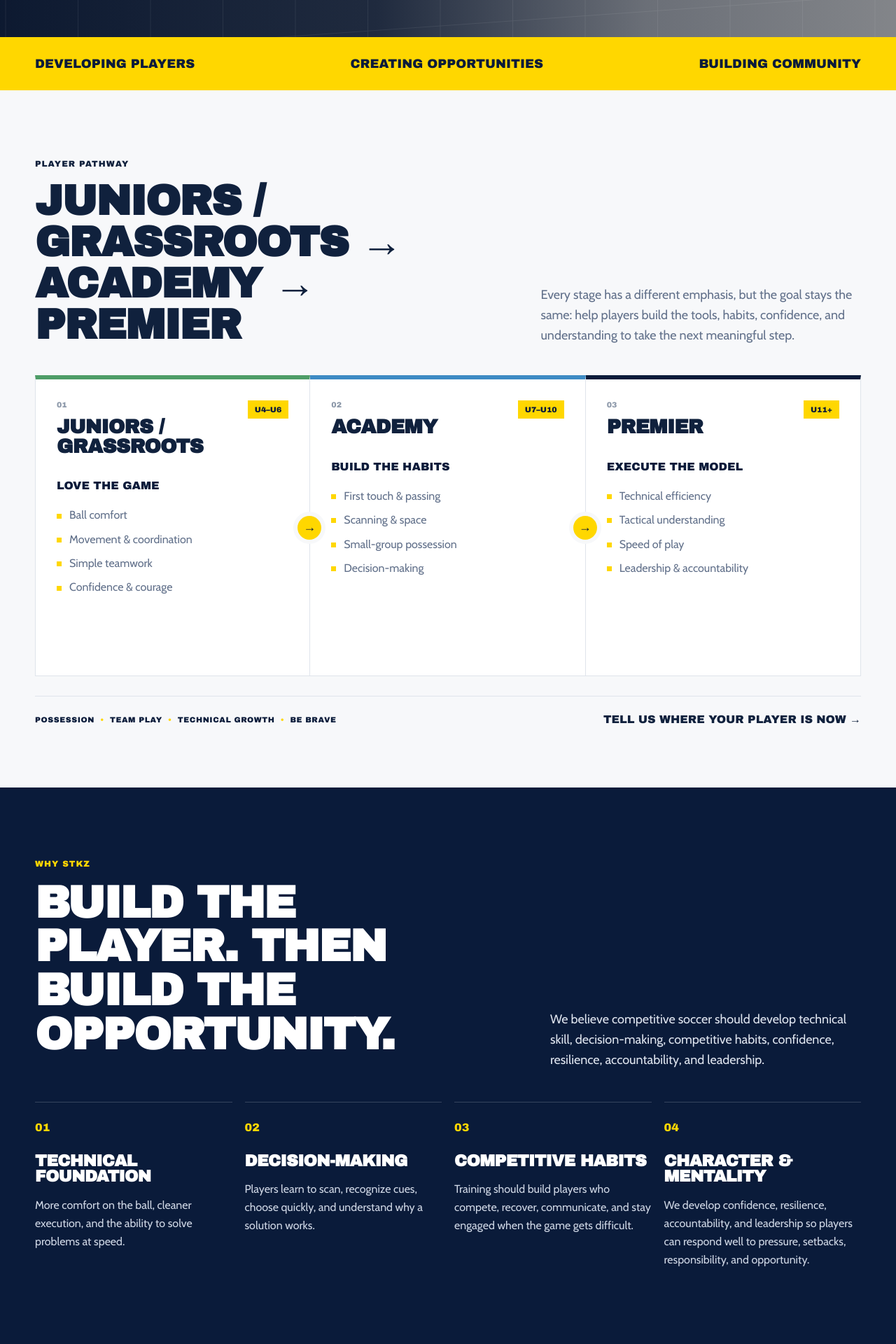
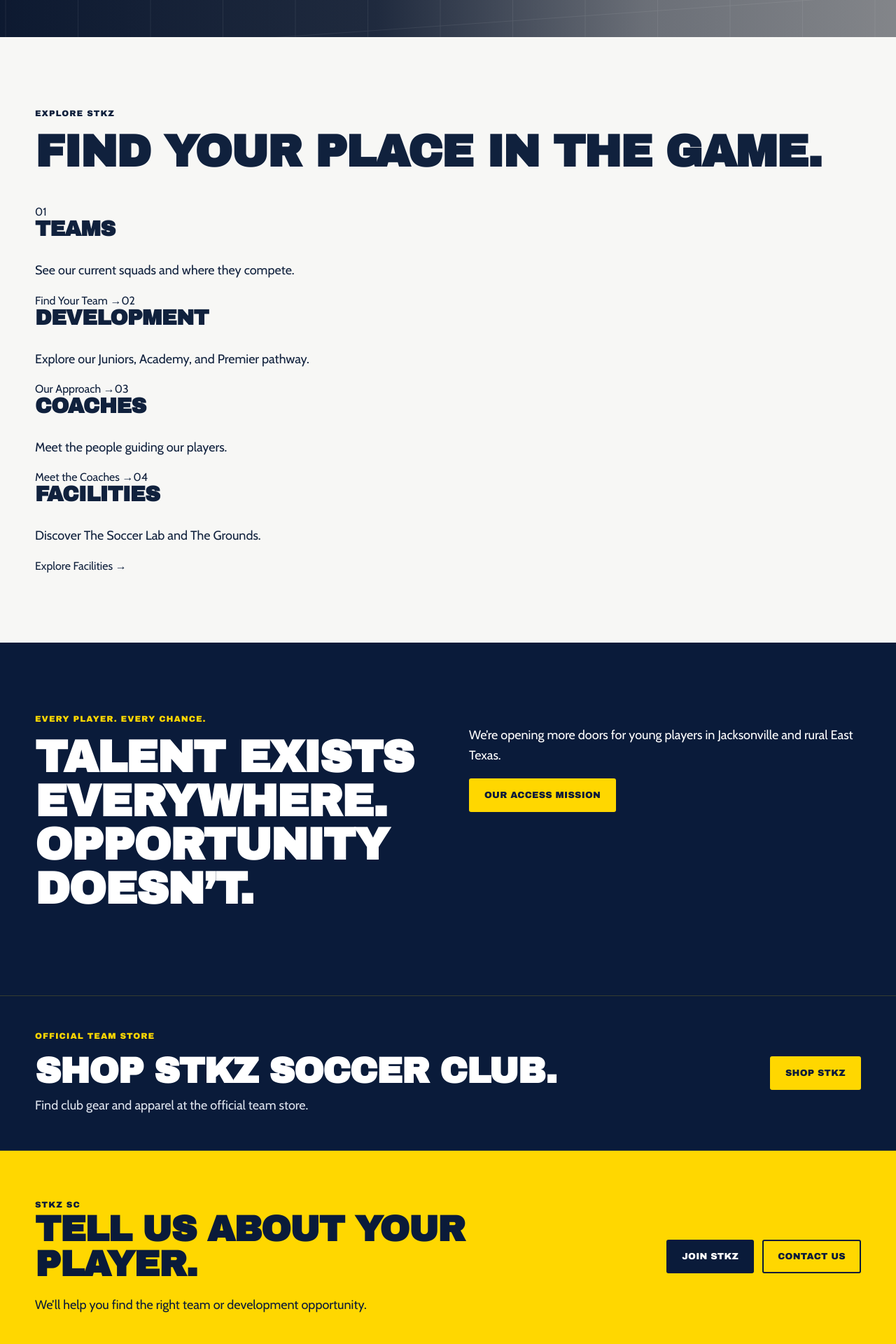
Before and after one commit to b8r0a3d4/stkz-sc-website, a Next.js app: page / in a window 1280 px wide. Shown: the part 720-2640 px from the top of the page at 70% size. Built offline with nearby package versions, Linux system fonts and the light colour scheme; grey boxes are pictures that could not be loaded.

Commit message:
Simplify STKZ app/page.js and remove repetitive sections

```diff
--- a/app/page.js
+++ b/app/page.js
@@ -1,10 +1,15 @@
 import Link from "next/link";
 import { preload } from "react-dom";
-import Logo from "@/components/Logo";
 import CTA from "@/components/CTA";
-import PlayerPathway from "@/components/PlayerPathway";
-import { developmentPillars, site } from "@/data/site";
+import { site } from "@/data/site";
 import { media } from "@/data/media";
+
+const highlights = [
+  { href: "/teams", number: "01", title: "Teams", copy: "See our current squads and where they compete.", action: "Find Your Team" },
+  { href: "/development", number: "02", title: "Development", copy: "Explore our Juniors, Academy, and Premier pathway.", action: "Our Approach" },
+  { href: "/coaches", number: "03", title: "Coaches", copy: "Meet the people guiding our players.", action: "Meet the Coaches" },
+  { href: "/facilities", number: "04", title: "Facilities", copy: "Discover The Soccer Lab and The Grounds.", action: "Explore Facilities" },
+];
 
 export default function HomePage() {
   preload(media.home, { as: "image", fetchPriority: "high" });
@@ -32,54 +37,39 @@
               <Link href="/join#player-interest" className="button button-outline-light">Join STKZ</Link>
             </div>
           </div>
-          <div className="hero-mark">
-            <Logo size={320} />
-            <p>Jacksonville, Texas</p>
+        </div>
+      </section>
+
+      <section className="section home-overview">
+        <div className="container">
+          <div className="section-heading">
+            <p className="eyebrow">Explore STKZ</p>
+            <h2>Find your place in the game.</h2>
+          </div>
+          <div className="home-quick-grid">
+            {highlights.map((item) => (
+              <Link href={item.href} className="home-quick-card" key={item.href}>
+                <span className="home-quick-number">{item.number}</span>
+                <h3>{item.title}</h3>
+                <p>{item.copy}</p>
+                <span className="home-quick-link">{item.action} →</span>
+              </Link>
+            ))}
           </div>
         </div>
       </section>
 
-      <section className="pillar-band">
-        <div className="container pillar-row">
-          {site.pillars.map((pillar) => <span key={pillar}>{pillar}</span>)}
+      <section className="section section-navy home-mission">
+        <div className="container content-grid">
+          <div>
+            <p className="eyebrow gold">Every Player. Every Chance.</p>
+            <h2>Talent exists everywhere. Opportunity doesn’t.</h2>
+          </div>
+          <div>
+            <p>We’re opening more doors for young players in Jacksonville and rural East Texas.</p>
+            <Link href="/access" className="button button-gold">Our Access Mission</Link>
+          </div>
         </div>
-      </section>
-
-      <PlayerPathway />
-
-      <section className="section section-navy">
-        <div className="container section-heading split-heading light">
-          <div>
-            <p className="eyebrow gold">Why STKZ</p>
-            <h2>Build the player. Then build the opportunity.</h2>
-          </div>
-          <p>We believe competitive soccer should develop technical skill, decision-making, competitive habits, confidence, resilience, accountability, and leadership.</p>
-        </div>
-        <div className="card-grid four">
-          {developmentPillars.map((item) => (
-            <article className="number-card" key={item.number}>
-              <span>{item.number}</span><h3>{item.title}</h3><p>{item.copy}</p>
-            </article>
-          ))}
-        </div>
-      </section>
-
-      <section className="section">
-        <div className="container section-heading split-heading">
-          <div><p className="eyebrow">Facilities</p><h2>Places built for development.</h2></div>
-          <p>STKZ SC is investing in environments that create more repetitions, more access, and more reasons for players to stay connected to the game.</p>
-        </div>
-        <div className="container facility-grid">
-          {site.facilities.map((facility) => (
-            <article className="facility-card" key={facility.name}>
-              <p className="eyebrow gold">{facility.eyebrow}</p>
-              <h3>{facility.name}</h3>
-              <p>{facility.copy}</p>
-              <p className="address">{facility.address}</p>
-            </article>
-          ))}
-        </div>
-        <div className="container section-action"><Link href="/facilities" className="text-link">Explore facilities →</Link></div>
       </section>
 
       <section className="shop-preview">
@@ -87,20 +77,13 @@
           <div>
             <p className="eyebrow gold">Official Team Store</p>
             <h2>Shop STKZ Soccer Club.</h2>
-            <p>Club gear and STKZ apparel are available through the official DMZ Team Store.</p>
+            <p>Find club gear and apparel at the official team store.</p>
           </div>
           <a href={site.store} target="_blank" rel="noreferrer" className="button button-gold">Shop STKZ</a>
         </div>
       </section>
 
-      <section className="section access-preview">
-        <div className="container access-grid">
-          <div><p className="eyebrow gold">Our Community. Our Why.</p><h2>Talent exists everywhere. Opportunity doesn’t.</h2></div>
-          <div><p>STKZ SC is working to reduce barriers through quality coaching, equipment, competition, facilities, scholarships, and player-development opportunities.</p><div className="button-row access-actions"><Link href="/access" className="button button-gold">Our Access Mission</Link><Link href="/donate" className="button button-outline-light">Support STKZ</Link></div></div>
-        </div>
-      </section>
-
-      <CTA title="Tell us about your player." copy="Start with a few basics. We’ll help point your family toward the right team, tryout, or development opportunity." />
+      <CTA title="Tell us about your player." copy="We’ll help you find the right team or development opportunity." />
     </>
   );
 }
```
